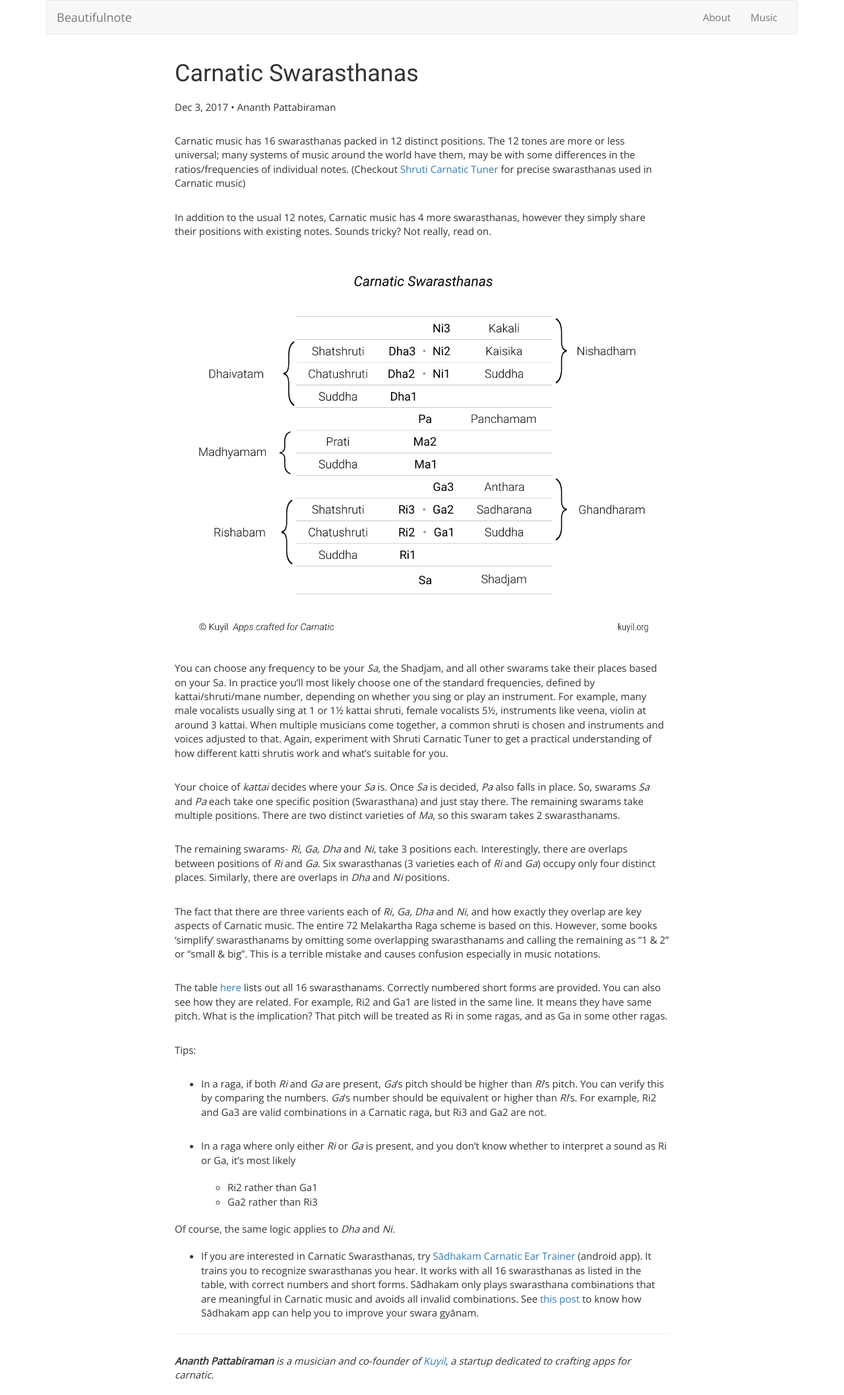
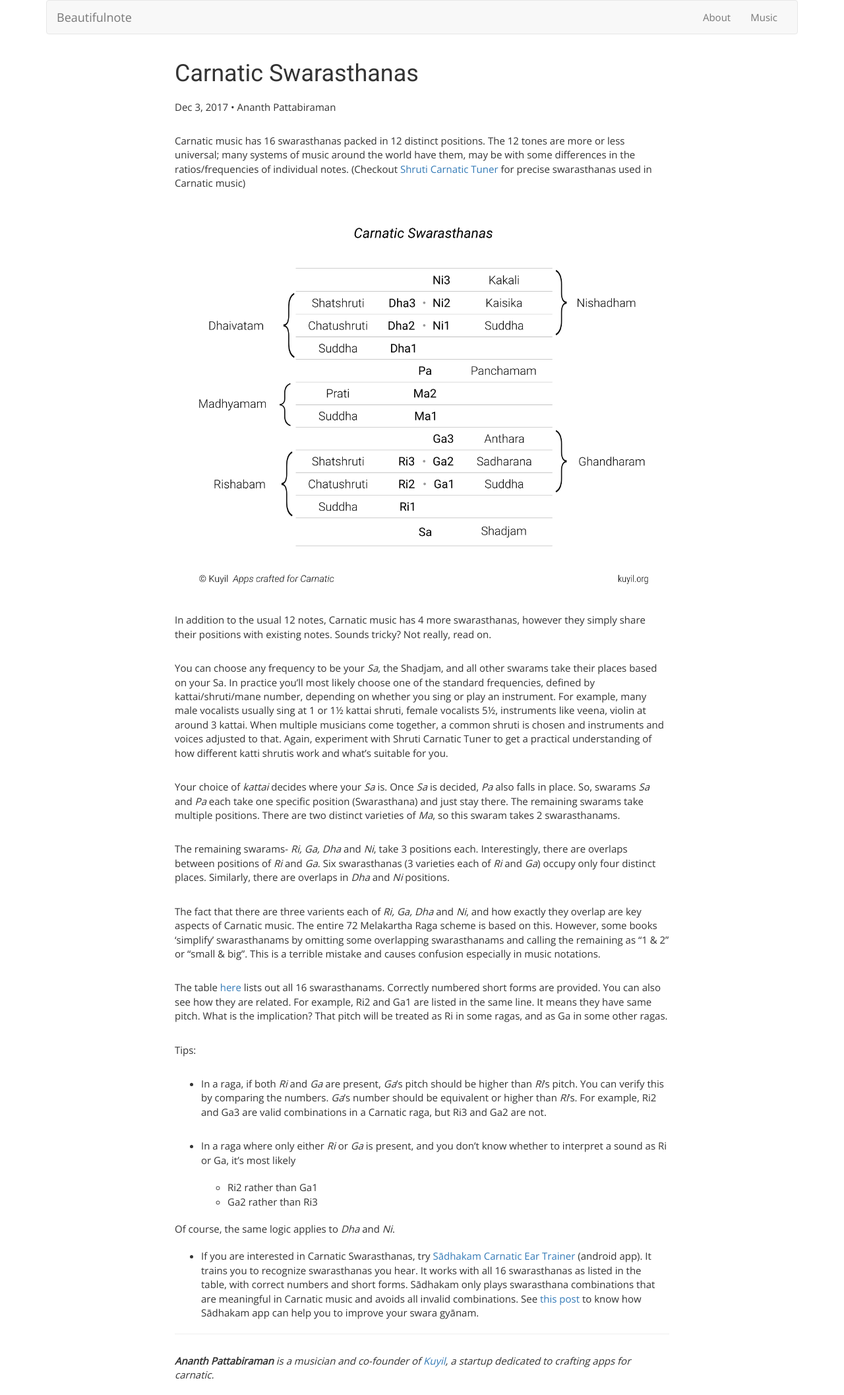
Before and after one commit to ananthp/beautifulnote, a Jekyll site: the page built from blog/_posts/2017-12-03-carnatic-swarasthanas.markdown, in a window 1280 px wide. Shown: the whole page at 66% size. Built offline with Jekyll 4.4.1, drawn with Linux system fonts in a browser that asks for light colours; nearby versions of some CDN libraries; some web fonts are replaced.

Commit message:
minor adjustments

```diff
--- a/blog/_posts/2017-12-03-carnatic-swarasthanas.markdown
+++ b/blog/_posts/2017-12-03-carnatic-swarasthanas.markdown
@@ -19,9 +19,9 @@ excerpt_separator: <!--more-->
 
 Carnatic music has 16 swarasthanas packed in 12 distinct positions. The 12 tones are more or less universal; many systems of music around the world have them, may be with some differences in the ratios/frequencies of individual notes. (Checkout [Shruti Carnatic Tuner](https://play.google.com/store/apps/details?id=org.kuyil.shruti) for precise swarasthanas used in Carnatic music)
 
+<img id="table" class="img-responsive center-block" alt="Carnatic Swarasthanas" src="{{ site.url }}/images/carnatic-swarasthanas.png" />
+
 In addition to the usual 12 notes, Carnatic music has 4 more swarasthanas, however they simply share their positions with existing notes. Sounds tricky? Not really, read on.
-
-<img id="table" class="img-responsive center-block" alt="Carnatic Swarasthanas" src="{{ site.url }}/images/carnatic-swarasthanas.png" />
 <!--more-->
 
 You can choose any frequency to be your *Sa*, the Shadjam, and all other swarams take their places based on your Sa. In practice you'll most likely choose one of the standard frequencies, defined by kattai/shruti/mane number, depending on whether you sing or play an instrument. For example, many male vocalists usually sing at 1 or 1½ kattai shruti, female vocalists 5½, instruments like veena, violin at around 3 kattai. When multiple musicians come together, a common shruti is chosen and instruments and voices adjusted to that. Again, experiment with Shruti Carnatic Tuner to get a practical understanding of how different katti shrutis work and what's suitable for you.
```
